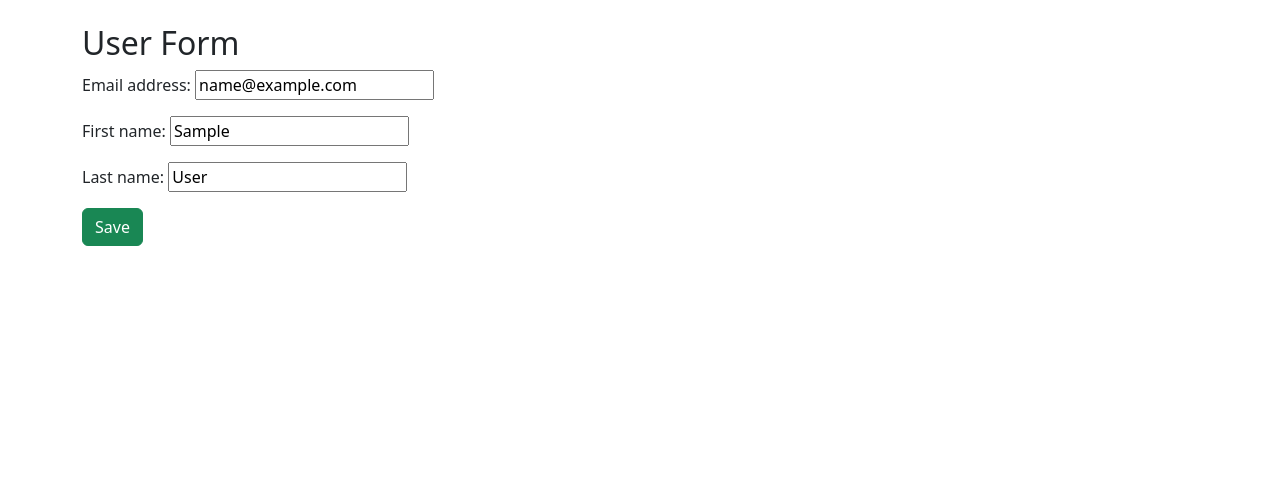
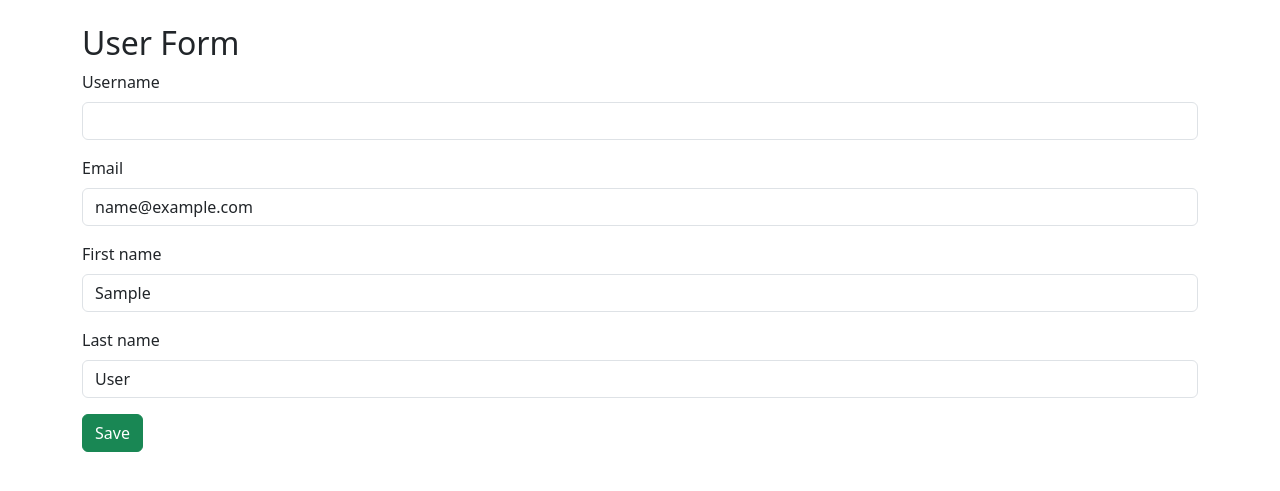
Before and after one commit to mpf-kfk-tahmid-hossain/ERPSoftwareFinal, a Django app: page /users/1/edit/ in a window 1280 px wide. Shown: the part 56-547 px from the top of the page. Run offline with Django 5.2, Linux system fonts and the light colour scheme; the visitor is signed in with stand-in values (Sample User, id 1); data comes from the database, SQL or seed files in the repository.

Commit message:
Rewrite forms with custom markup

```diff
--- a/erp_project/erp_project/settings.py
+++ b/erp_project/erp_project/settings.py
@@ -122,3 +122,8 @@ STATIC_URL = 'static/'
 
 DEFAULT_AUTO_FIELD = 'django.db.models.BigAutoField'
 AUTH_USER_MODEL = 'accounts.User'
+
+# Redirect users to the dashboard after login to avoid the default
+# `/accounts/profile/` path which does not exist in this project.
+LOGIN_REDIRECT_URL = '/'
+LOGOUT_REDIRECT_URL = '/login/'
--- a/erp_project/templates/user_form.html
+++ b/erp_project/templates/user_form.html
@@ -2,9 +2,52 @@
 {% block title %}User Form{% endblock %}
 {% block content %}
 <h2>User Form</h2>
-<form method="post">
+<form method="post" class="needs-validation" novalidate>
   {% csrf_token %}
-  {{ form.as_p }}
+  <div class="mb-3">
+    <label for="id_username" class="form-label">Username</label>
+    <input type="text" name="username" id="id_username" class="form-control" value="{{ form.username.value|default:'' }}" required>
+    {% for error in form.username.errors %}
+      <div class="invalid-feedback">{{ error }}</div>
+    {% endfor %}
+  </div>
+  <div class="mb-3">
+    <label for="id_email" class="form-label">Email</label>
+    <input type="email" name="email" id="id_email" class="form-control" value="{{ form.email.value|default:'' }}">
+    {% for error in form.email.errors %}
+      <div class="invalid-feedback">{{ error }}</div>
+    {% endfor %}
+  </div>
+  <div class="mb-3">
+    <label for="id_first_name" class="form-label">First name</label>
+    <input type="text" name="first_name" id="id_first_name" class="form-control" value="{{ form.first_name.value|default:'' }}">
+    {% for error in form.first_name.errors %}
+      <div class="invalid-feedback">{{ error }}</div>
+    {% endfor %}
+  </div>
+  <div class="mb-3">
+    <label for="id_last_name" class="form-label">Last name</label>
+    <input type="text" name="last_name" id="id_last_name" class="form-control" value="{{ form.last_name.value|default:'' }}">
+    {% for error in form.last_name.errors %}
+      <div class="invalid-feedback">{{ error }}</div>
+    {% endfor %}
+  </div>
+  {% if form.password1 %}
+  <div class="mb-3">
+    <label for="id_password1" class="form-label">Password</label>
+    <input type="password" name="password1" id="id_password1" class="form-control" required>
+    {% for error in form.password1.errors %}
+      <div class="invalid-feedback">{{ error }}</div>
+    {% endfor %}
+  </div>
+  <div class="mb-3">
+    <label for="id_password2" class="form-label">Confirm Password</label>
+    <input type="password" name="password2" id="id_password2" class="form-control" required>
+    {% for error in form.password2.errors %}
+      <div class="invalid-feedback">{{ error }}</div>
+    {% endfor %}
+  </div>
+  {% endif %}
   <button type="submit" class="btn btn-success">Save</button>
 </form>
 {% endblock %}
```
Also changed, not shown: docs/api/onboarding.md (+1 -1 lines), erp_project/accounts/tests.py (+8 -0 lines), erp_project/templates/company_form.html (+22 -2 lines), erp_project/templates/login.html (+15 -2 lines).
